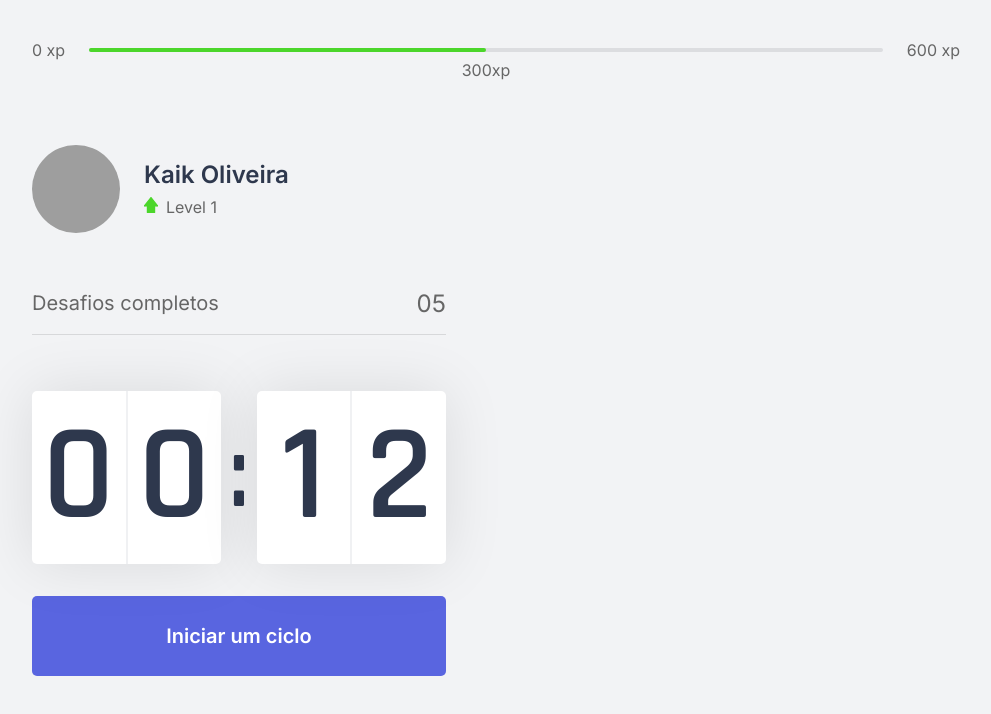
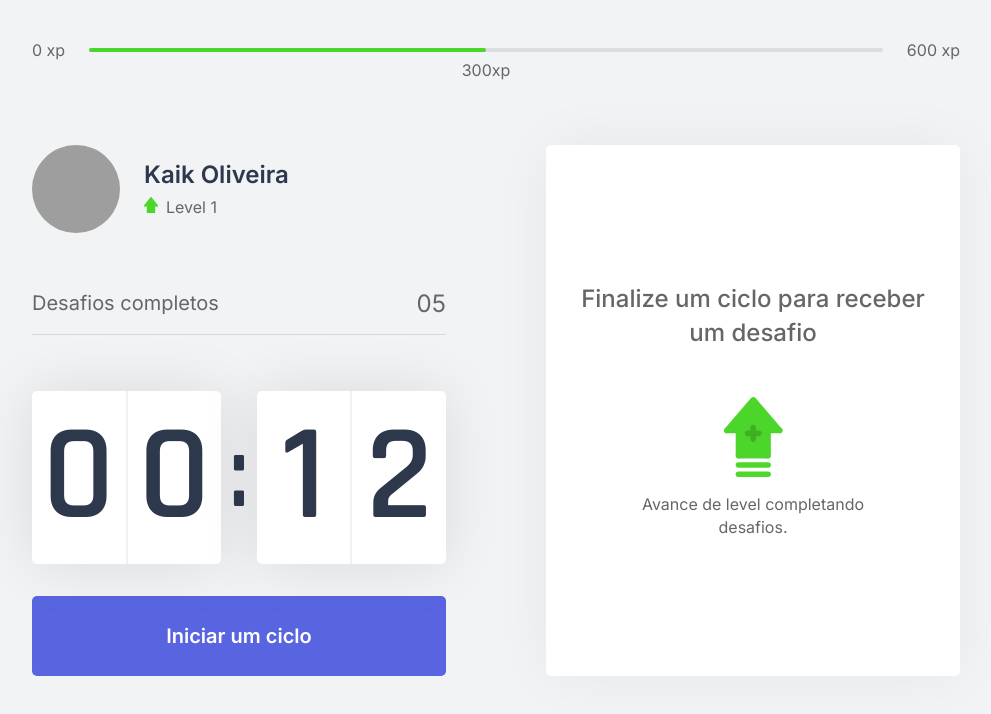
Before and after one commit to KaikOliveira/Nlw4, a Next.js app in the folder moveit-next/: page / in a window 1280 px wide. Shown: the top 714 px of the page, without its empty margins (144-1135 px from the left). Built offline with nearby package versions, Linux system fonts and the light colour scheme; grey boxes are pictures that could not be loaded.

Commit message:
contextChallenge

```diff
--- /dev/null
+++ b/moveit-next/challenges.json
@@ -0,0 +1,62 @@
+[
+  {
+    "type": "body",
+    "description": "Estique um de seus braços com a palma da mão virada para frente e puxe os dedos para cima por 10 segundos por mão.",
+    "amount": 80
+  },
+  {
+    "type": "body",
+    "description": "Estique seu braço contra o peito e puxe-o utilizando o outro braço por 10 segundos por braço.",
+    "amount": 60
+  },
+  {
+    "type": "body",
+    "description": "Puxe seu pescoço com a ajuda da mão para a direita e para a esquerda, permanecendo na posição por alguns segundos.",
+    "amount": 70
+  },
+  {
+    "type": "body",
+    "description": "Com as duas mãos na parte de trás da cabeça, leve-a para baixo, alongando a parte de trás da região.",
+    "amount": 60
+  },
+  {
+    "type": "body",
+    "description": "Cruze as pernas e desça com as mãos esticadas em direção ao chão. Repita o movimento com a outra perna na frente.",
+    "amount": 100
+  },
+  {
+    "type": "body",
+    "description": "Sentado, abra as pernas e tente encostar as palmas das mãos no chão, repita 3 vezes por 5 segundos.",
+    "amount": 80
+  },
+  {
+    "type": "body",
+    "description": "Puxe o joelho de encontro ao peito e segure, troque de perna após 10 segundos.",
+    "amount": 50
+  },
+  {
+    "type": "body",
+    "description": "Sentado, cruze uma perna e incline seu tronco à frente, troque de perna após 10 segundos.",
+    "amount": 80
+  },
+  {
+    "type": "eye",
+    "description": "Sentado, feche os olhos e cubra-os com as palmas da mão durante 2 minutos, depois abra normalmente.",
+    "amount": 90
+  },
+  {
+    "type": "eye",
+    "description": "Em algum ambiente aberto, olhe o mais longe que puder em quatro direções por 3s, mexa apenas os olhos. Repita 3 vezes.",
+    "amount": 140
+  },
+  {
+    "type": "eye",
+    "description": "Usando os polegares, massage a área abaixo das sobrancelhas em movimentos circulares por 15 segundos.",
+    "amount": 70
+  },
+  {
+    "type": "body",
+    "description": "Em pé, gire a cintura o máximo que puder para a esquerda, segure por cinco segundos. Repita para a direita.",
+    "amount": 90
+  }
+]
--- a/moveit-next/src/components/ChallengeBox.tsx
+++ b/moveit-next/src/components/ChallengeBox.tsx
@@ -1,5 +1,47 @@
+import { useContext } from 'react';
+import { ChallengesContext } from '../contexts/ChallengeContext';
+import styles from '../styles/components/ChallengeBox.module.css';
+
 export function ChallengeBox() {
+  const { activeChallenge, resetChallenge } = useContext(ChallengesContext);
+
   return (
-    <div></div>
+    <div className={styles.challengeBoxContainer} >
+      { activeChallenge ? (
+        <div className={styles.challengeActive}>
+          <header>Ganhe {activeChallenge.amount} xp</header>
+
+          <main>
+            <img src={`icons/${activeChallenge.type}.svg`} />
+            <strong>Novo desafio</strong>
+            <p>{activeChallenge.description}</p>
+          </main>
+
+          <footer>
+            <button
+              type="button"
+              className={styles.challengeFailedButton}
+              onClick={resetChallenge}
+            >
+              Falhei
+            </button>
+            <button
+              type="button"
+              className={styles.challengeSuccededButton}
+            >
+              Completei
+            </button>
+          </footer>
+        </div>
+      ) : (
+          <div className={styles.challengeNotActive}>
+            <strong>Finalize um ciclo para receber um desafio</strong>
+            <p>
+              <img src="icons/level-up.svg" alt="Level Up" />
+            Avance de level completando desafios.
+          </p>
+          </div>
+        )}
+    </div>
   )
 }
--- a/moveit-next/src/components/Countdown.tsx
+++ b/moveit-next/src/components/Countdown.tsx
@@ -1,9 +1,12 @@
-import { useState, useEffect } from 'react';
+import { useState, useEffect, useContext } from 'react';
+import { ChallengesContext } from '../contexts/ChallengeContext';
 import styles from '../styles/components/Countdown.module.css';
 
 let countdownTimeout: NodeJS.Timeout;
 
 export function Countdown() {
+  const { startNewChallenge } = useContext(ChallengesContext);
+
   const [time, setTime] = useState(0.2 * 60);
   const [isActive, setIsActive] = useState(false);
   const [hasFinished, setHasFinisehd] = useState(false);
@@ -32,6 +35,7 @@
     } else if (isActive && time === 0) {
       setHasFinisehd(true);
       setIsActive(false);
+      startNewChallenge();
     }
   }, [isActive, time])
 
--- /dev/null
+++ b/moveit-next/src/contexts/ChallengeContext.tsx
@@ -0,0 +1,63 @@
+import { createContext, useState, ReactNode } from 'react';
+import challenges from '../../challenges.json';
+
+interface Challenge {
+  type: 'body' | 'eye';
+  description: string;
+  amount: number;
+}
+
+interface ChallengesContextData {
+  level: number;
+  currentExperience: number;
+  challengesCompleted: number;
+  activeChallenge: Challenge;
+  levelUp: () => void;
+  startNewChallenge: () => void;
+  resetChallenge: () => void;
+}
+
+interface ChallengeProviderProps {
+  children: ReactNode;
+}
+
+export const ChallengesContext = createContext({} as ChallengesContextData);
+
+export function ChallengesProvider({ children }: ChallengeProviderProps) {
+  const [level, setLevel] = useState(1);
+  const [currentExperience, setCurrentExperience] = useState(0);
+  const [challengesCompleted, setChallengesCompleted] = useState(0);
+
+  const [activeChallenge, setActiveChallenge] = useState(null);
+
+  function levelUp() {
+    setLevel(level + 1);
+  }
+
+  function startNewChallenge() {
+    const randomChallengeIndex = Math.floor(Math.random() * challenges.length)
+    const challenge = challenges[randomChallengeIndex];
+
+    setActiveChallenge(challenge);
+  }
+
+  function resetChallenge() {
+    setActiveChallenge(null);
+  }
+
+  return (
+    <ChallengesContext.Provider
+      value={{
+        level,
+        currentExperience,
+        challengesCompleted,
+        levelUp,
+        startNewChallenge,
+        activeChallenge,
+        resetChallenge
+      }}
+    >
+      {children}
+    </ChallengesContext.Provider>
+  );
+}
--- a/moveit-next/src/pages/_app.tsx
+++ b/moveit-next/src/pages/_app.tsx
@@ -1,7 +1,13 @@
 import '../styles/global.css';
 
+import { ChallengesProvider } from '../contexts/ChallengeContext'
+
 function MyApp({ Component, pageProps }) {
-  return <Component {...pageProps} />
+  return (
+    <ChallengesProvider>
+      <Component {...pageProps} />
+    </ChallengesProvider>
+  )
 }
 
 export default MyApp
--- a/moveit-next/src/pages/index.tsx
+++ b/moveit-next/src/pages/index.tsx
@@ -2,6 +2,7 @@
 import { Countdown } from '../components/Countdown';
 import { ExperienceBar } from '../components/ExperienceBar';
 import { Profile } from '../components/Profile';
+import { ChallengeBox } from '../components/ChallengeBox';
 
 import Head from 'next/head'
 
@@ -22,7 +23,9 @@
           <CompletedChallenges />
           <Countdown />
         </div>
-        <div></div>
+        <div>
+          <ChallengeBox />
+        </div>
       </section>
     </div>
 
--- a/moveit-next/src/styles/components/ChallengeBox.module.css
+++ b/moveit-next/src/styles/components/ChallengeBox.module.css
@@ -0,0 +1,101 @@
+.challengeBoxContainer {
+  height: 100%;
+  background: var(--white);
+  border-radius: 5px;
+  box-shadow: 0 0 60px rgba(0, 0, 0, 0.05);
+  padding: 1.5rem 2rem;
+  display: flex;
+  flex-direction: column;
+  align-items: center;
+  justify-content: center;
+  text-align: center;
+}
+
+.challengeNotActive {
+  display: flex;
+  flex-direction: column;
+  align-items: center;
+}
+
+.challengeNotActive strong {
+  font-size: 1.5rem;
+  font-weight: 500;
+  line-height: 1.4;
+}
+
+.challengeNotActive p {
+  display: flex;
+  flex-direction: column;
+  align-items: center;
+  line-height: 1.4;
+  max-width: 70%;
+  margin-top: 3rem;
+}
+
+.challengeNotActive p img {
+  margin-bottom: 1rem;
+}
+
+.challengeActive {
+  height: 100%;
+  display: flex;
+  flex-direction: column;
+}
+
+.challengeActive header {
+  color: var(--blue);
+  font-weight: 600;
+  font-size: 1.25rem;
+  padding: 0 2rem 1.5rem;
+  border-bottom: 1px soldi var(--gray-line);
+}
+
+.challengeActive main {
+  flex: 1;
+  display: flex;
+  flex-direction: column;
+  align-items: center;
+  justify-content: center;
+}
+
+.challengeActive main strong {
+  font-size: 2rem;
+  font-weight: 600;
+  color: var(--title);
+  margin: 1.5rem 0 1rem;
+}
+
+.challengeActive main p {
+  line-height: 1.5;
+}
+
+.challengeActive footer {
+  display: grid;
+  grid-template-columns: 1fr 1fr;
+  gap: 1rem;
+}
+
+.challengeActive footer button {
+  height: 3rem;
+  display: flex;
+  align-items: center;
+  justify-content: center;
+  border: 0;
+  border-radius: 5px;
+  color: var(--white);
+  font-size: 1rem;
+  font-weight: 600;
+  transition: filter 0.3s;
+}
+
+.challengeActive footer button.challengeFailedButton {
+  background: var(--red);
+}
+
+.challengeActive footer button.challengeSuccededButton {
+  background: var(--green);
+}
+
+.challengeActive footer button:hover {
+  filter: brightness(0.9);
+}
```
